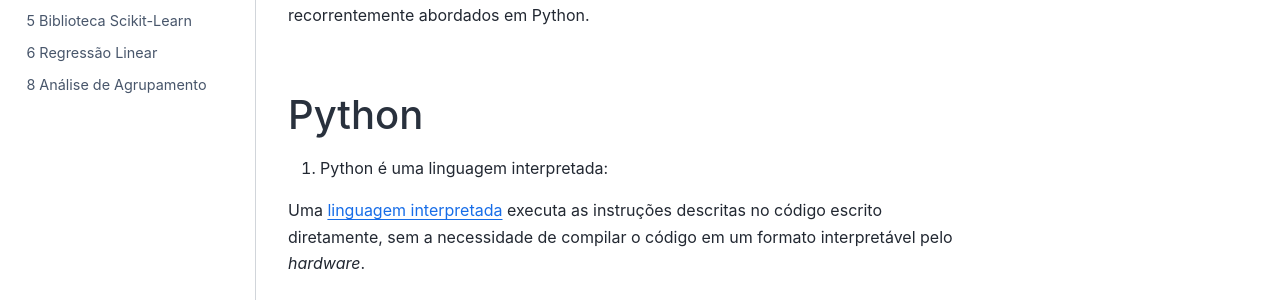
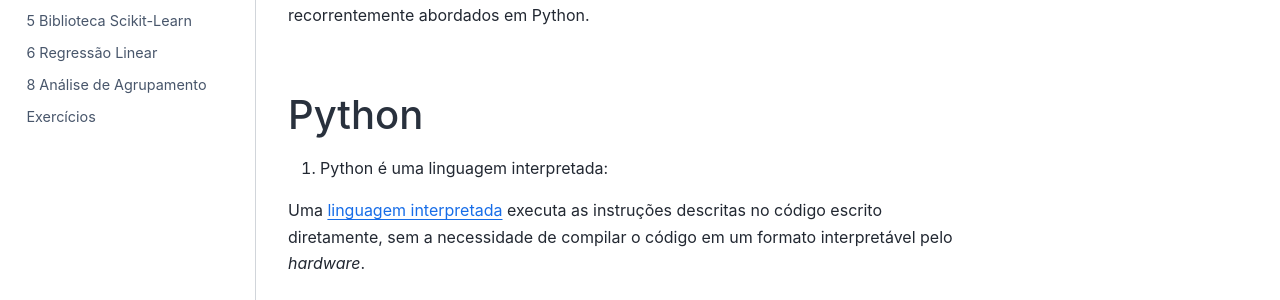
Before and after one commit to computational-chemical-biology/DataScience, a Jupyter Book: the page built from 2-Introduction_to_python_programming_language.ipynb, in a window 1280 px wide. Shown: the part 463-763 px from the top of the page. Built offline with Jupyter Book 1.0.4 settings and Sphinx 7.4.7 and the Sphinx Book theme 1.1.4, drawn with Linux system fonts in a browser that asks for light colours; pages that are not in the unit, such as notebooks, are missing from menus; comment, search, counter and statistics services are not loaded.

Commit message:
adding exercises to index

```diff
--- a/_toc.yml
+++ b/_toc.yml
@@ -17,3 +17,4 @@
 - file: 7-Classification_Analysis.ipynb
 - file: 8-Cluster_Analysis.ipynb
 - file: short-tutorial.ipynb
+- file: Exercícios.ipynb
```
Also changed, not shown: Exercícios.ipynb, 1 other file.
